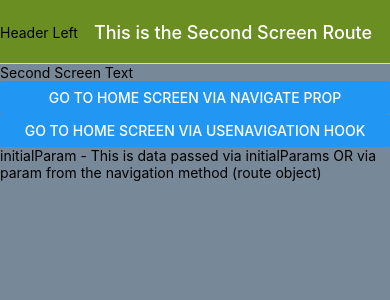
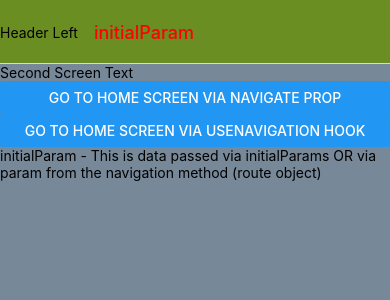
Before and after one commit to Matthes-Baer/first-react-native-app, a React Native app: screen /SecondScreen in a window 390 px wide. Shown: the top 300 px of the page. Built offline with nearby package versions, Linux system fonts and the light colour scheme.

Commit message:
feat: Added dynamic navigation options

```diff
--- a/App.tsx
+++ b/App.tsx
@@ -14,7 +14,15 @@ export default function App() {
     <>
       <StatusBar style="light" />
       <NavigationContainer>
-        <Stack.Navigator initialRouteName="Home">
+        <Stack.Navigator
+          initialRouteName="Home"
+          // Default options for all screens/routes
+          screenOptions={{
+            headerStyle: { backgroundColor: "#6B8E23" },
+            contentStyle: { backgroundColor: "#778899" },
+            headerTintColor: "white",
+          }}
+        >
           {/* These are considered screen components */}
           <Stack.Screen name="Home" component={Home} />
           <Stack.Screen
@@ -23,10 +31,9 @@ export default function App() {
             initialParams={{ testParam: "initialParam" }}
             options={{
               headerLeft: () => <Text>Header Left</Text>,
+              //? The title was also adjusted dynamically in the route (which has priority over this option)
               title: "This is the Second Screen Route",
-              headerStyle: { backgroundColor: "#6B8E23" },
-              contentStyle: { backgroundColor: "#778899" },
-              headerTintColor: "white",
+              headerTintColor: "red",
             }}
           />
         </Stack.Navigator>
--- a/screens/SecondScreen.tsx
+++ b/screens/SecondScreen.tsx
@@ -1,4 +1,5 @@
 import { View, Text, Button } from "react-native";
+import { useLayoutEffect } from "react";
 
 import type { StackParamList } from "../utils/ReactNavigationTypes";
 import type { NativeStackScreenProps } from "@react-navigation/native-stack";
@@ -22,6 +23,12 @@ type SecondScreenRouteProp = RouteProp<StackParamList, "SecondScreen">;
 export default function SecondScreen({ navigation, route }: Props) {
   const navigationHook = useNavigation<SecondScreenNavigationProp>();
   const routeHook = useRoute<SecondScreenRouteProp>();
+
+  //? useLayoutEffect serves the purpose to simultaneously render the stuff in there (useEffect renders it after the component itself rendered which can cause ugly loading)
+  useLayoutEffect(() => {
+    navigation.setOptions({ title: route.params?.testParam });
+  }, []);
+
   return (
     <View>
       <Text>Second Screen Text</Text>
```
